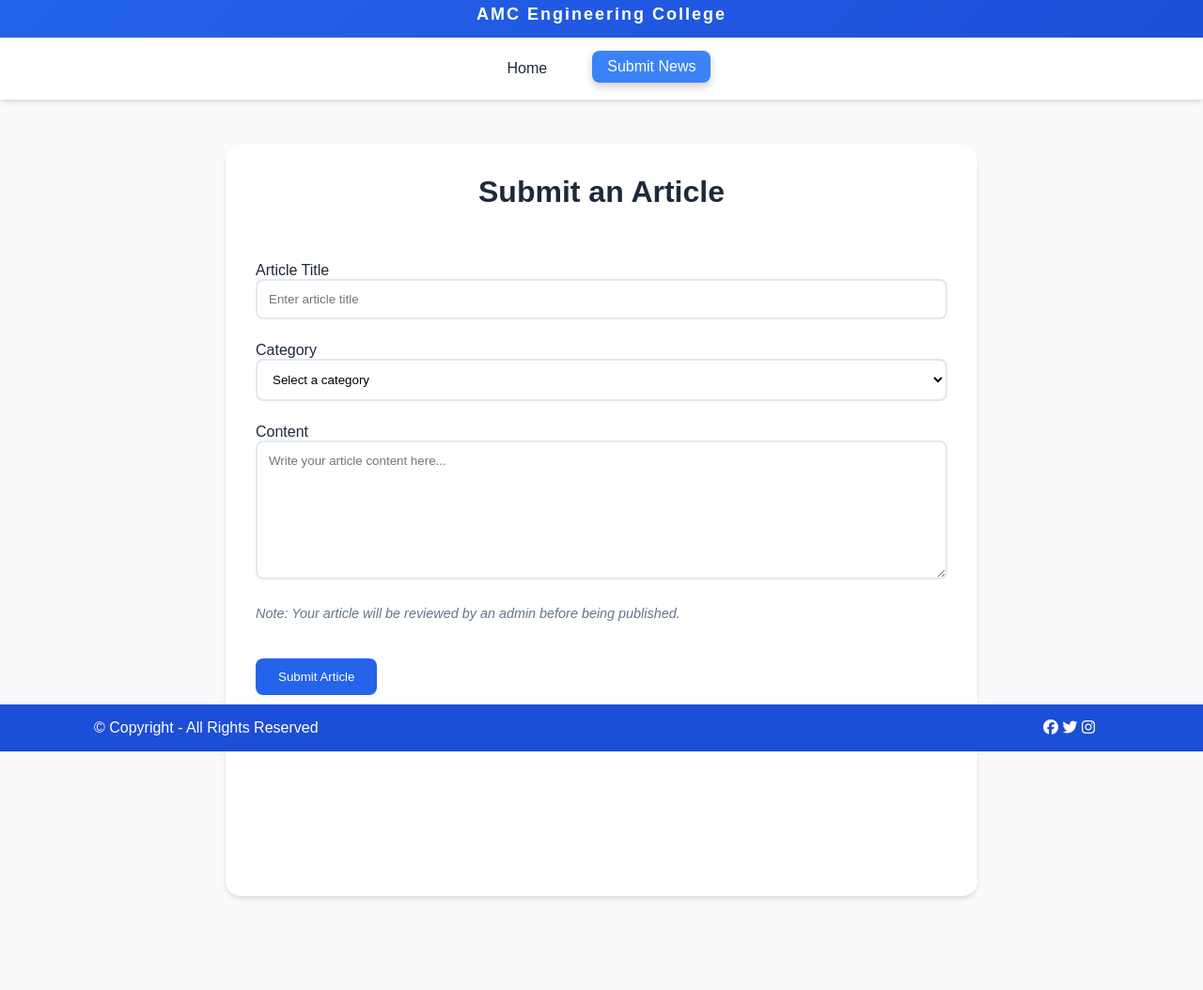
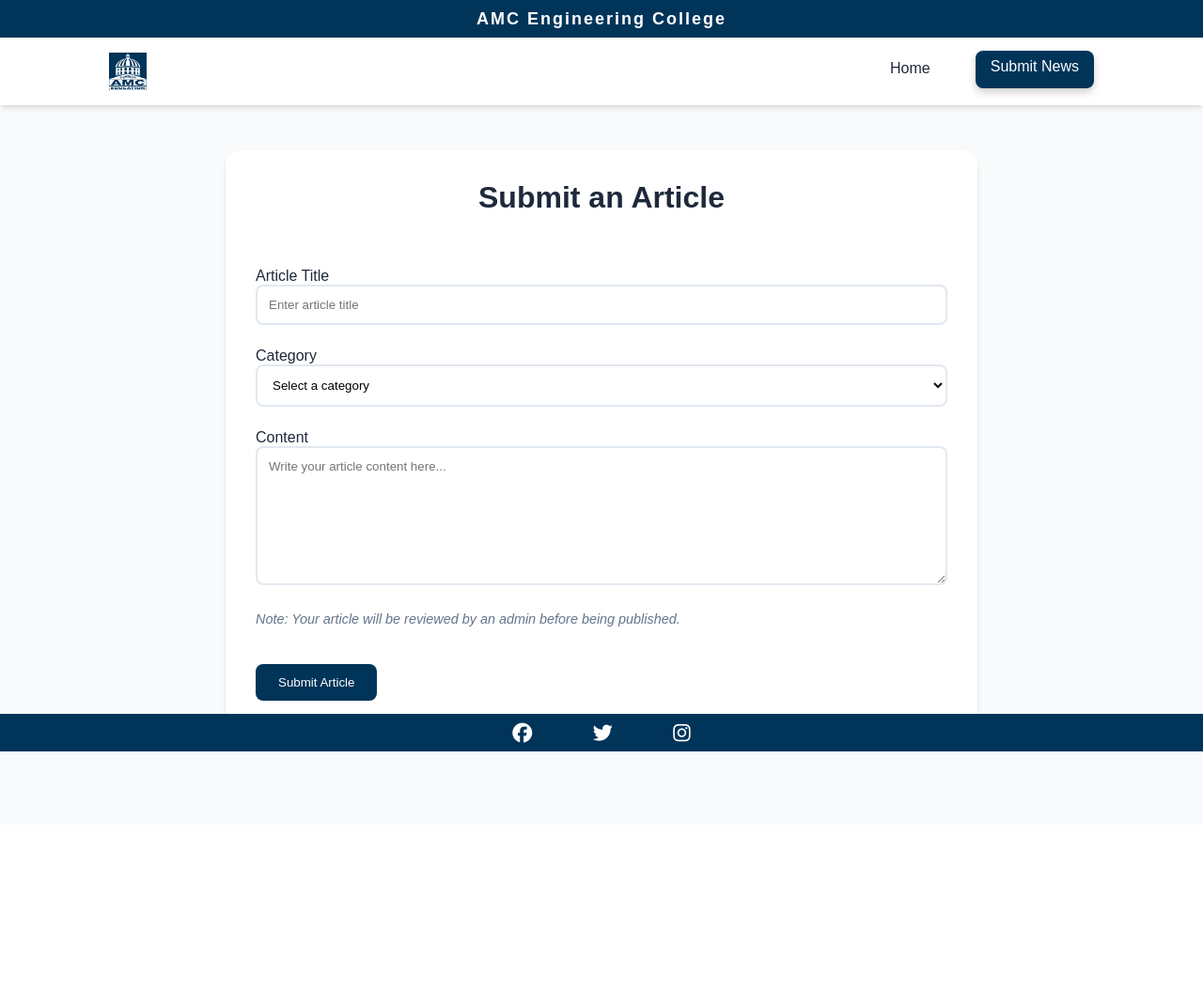
Before and after one commit to bichitrabehera/college-news-, a Django app: page /submit/ in a window 1280 px wide. Shown: the whole page at 94% size. After the commit the page ends 800 px from the top, so only its background shows below. Run offline with Django 5.2, Linux system fonts and the light colour scheme; data comes from the database, SQL or seed files in the repository; both versions use the stored data as it was after the commit.

Commit message:
added styling

```diff
--- a/news/settings.py
+++ b/news/settings.py
@@ -4,6 +4,7 @@ import environ
 
 # Initialize environment variables
 env = environ.Env()
+
 environ.Env.read_env()
 
 # Build paths inside the project like this: BASE_DIR / 'subdir'.
@@ -12,7 +13,7 @@ STATICFILES_STORAGE = 'whitenoise.storage.CompressedManifestStaticFilesStorage'
 STATIC_ROOT = os.path.join(BASE_DIR, 'staticfiles')
 # Quick-start development settings - unsuitable for production
 # See https://docs.djangoproject.com/en/3.2/howto/deployment/checklist/
-
+environ.Env.read_env(os.path.join(BASE_DIR, '.env'))
 # SECURITY WARNING: keep the secret key used in production secret!
 SECRET_KEY = env('SECRET_KEY')
 
@@ -20,7 +21,7 @@ SECRET_KEY = env('SECRET_KEY')
 DEBUG = env.bool('DEBUG', default=False)
 
 import sys
-ALLOWED_HOSTS = ['college-news.vercel.app', '127.0.0.1']
+ALLOWED_HOSTS = ['*']
 sys.stdout.write(f"ALLOWED_HOSTS: {ALLOWED_HOSTS}\n")
 
 # Application definition
--- a/newsletter/Static/style.css
+++ b/newsletter/Static/style.css
@@ -16,10 +16,14 @@
     box-sizing: border-box;
 }
 
+html{
+    scroll-behavior: smooth;
+    scrollbar-width: 10px;
+}
 
 
 body {
-    font-family: 'Poppins', sans-serif;
+    font-family: Museo, sans-serif;
     background-color: var(--background-color);
     color: var(--text-color);
 }
@@ -34,10 +38,11 @@ body {
 }
 
 .amc {
-    background: linear-gradient(135deg, var(--primary-color), var(--secondary-color));
+    background-color: #003459;
     height: 40px;
-    padding: 5px;
-    text-align: center;
+    display: flex;
+    align-items: center;
+    justify-content: center;
 }
 
 .amc h1 {
@@ -46,6 +51,7 @@ body {
     font-weight: 600;
     letter-spacing: 2px;
     margin: 0;
+
 }
 
 .nav-container {
@@ -55,12 +61,18 @@ body {
 
 .nav-links {
     max-width: 1200px;
-    margin: 0 auto;
+    margin: 0 100px;
     display: flex;
     gap: 2rem;
-    justify-content: center;
+    justify-content: flex-end;
 }
 
+.logo{
+    height: 40px;
+    width: 40px;
+    background-color: #003459;
+        margin-right: auto;
+}
 .nav-link {
     text-decoration: none;
     color: var(--text-color);
@@ -71,7 +83,7 @@ body {
 }
 
 .nav-link:hover, .nav-link.active {
-    background-color: var(--accent-color);
+    background-color: #003459;
     color: var(--white);
     transform: translateY(-2px);
     box-shadow: 0 4px 8px rgba(0, 0, 0, 0.2);
@@ -342,7 +354,6 @@ select:focus {
 /* Submit News Form */
 .submitnews {
     max-width: 800px;
-    height: 100vh;
     margin: 3rem auto;
     padding: 2rem;
     background-color: var(--white);
@@ -399,6 +410,10 @@ button {
     align-self: flex-start;
 }
 
+.submit{
+    background-color: #003459;
+}
+
 button:hover {
     background-color: var(--secondary-color);
     transform: translateY(-2px);
@@ -407,22 +422,22 @@ button:hover {
 footer{
     bottom: 0;
     position: fixed;
-    height: 50px;
-    background-color: #1d4ed8;
+    height: 40px;
+    background-color: #003459;
     width: 100%;
     display: flex;
-    justify-content: space-between;
+    justify-content: center;
     align-items: center;
     color: white;
-    padding: 0px 100px;
 }
 
-.links{
-    width: 70px;
-    margin-left: 40px;
-    justify-content: space-between;
+footer p{
+    margin-right: 90px;
 }
-
+.links i{
+    padding: 30px;
+    font-size: 21px;
+}
 /* Animations */
 @keyframes fadeInDown {
     from {
@@ -468,4 +483,12 @@ footer{
         margin: 2rem 1rem;
         padding: 1.5rem;
     }
+    footer .links{
+        display: none;
+        font-size: 10px;
+        padding: 20px;
+    }
+    footer p{
+        margin-left: 90px;
+    }
 }
--- a/newsletter/templates/newsletter/admin_articles.html
+++ b/newsletter/templates/newsletter/admin_articles.html
@@ -15,6 +15,8 @@
         </div>
         <nav class="nav-container">
             <div class="nav-links">
+                <img class="logo" src="{% static 'images/amc.png' %}" alt="My Image">
+
                 <a href="{% url 'home' %}" class="nav-link">Home</a>
                 <a href="#" class="nav-link active">Admin Panel</a>
             </div>
@@ -52,7 +54,6 @@
 
     <footer class="footer">
         <div class="footer-content">
-            <p>&copy; Copyright 2024 . AMC Engineering College</p>
             <p class="footer-credits">Admin Panel</p>
         </div>
     </footer>
--- a/newsletter/templates/newsletter/submit_article.html
+++ b/newsletter/templates/newsletter/submit_article.html
@@ -19,6 +19,8 @@
         </div>
         <nav class="nav-container">
             <div class="nav-links">
+                <img class="logo" src="{% static 'images/amc.png' %}" alt="My Image">
+
                 <a href="{% url 'home' %}" class="nav-link">Home</a>
                 <a href="#" class="nav-link active">Submit News</a>
             </div>
@@ -32,12 +34,12 @@
                 <h2 class="title">Submit an Article</h2>
 
                 <div class="form-group">
-                    <label for="title">Article Title</label>
+                    <label for="title">Article Title</label><br>
                     <input type="text" name="title" id="title" required placeholder="Enter article title">
                 </div>
 
                 <div class="form-group">
-                    <label for="category">Category</label>
+                    <label for="category">Category</label><br>
                     <select name="category" id="category" required>
                         <option value="">Select a category</option>
                         {% for category in form.category.field.queryset %}
@@ -47,22 +49,20 @@
                 </div>
 
                 <div class="form-group">
-                    <label for="content">Content</label>
+                    <label for="content">Content</label><br>
                     <textarea name="content" id="content" required rows="8"
                         placeholder="Write your article content here..."></textarea>
                 </div>
 
                 <p class="info-text">Note: Your article will be reviewed by an admin before being published.</p>
 
-                <button type="submit">Submit Article</button>
+                <button class="submit" type="submit">Submit Article</button>
             </form>
         </div>
     </main>
 
     <footer class="footer">
-        <div>
-            &copy Copyright - All Rights Reserved
-        </div>
+
         <div class="links">
             <i class="fa-brands fa-facebook"></i>
             <i class="fa-brands fa-twitter"></i>
--- a/newsletter/templates/newsletter/success.html
+++ b/newsletter/templates/newsletter/success.html
@@ -17,6 +17,8 @@
         </div>
         <nav class="nav-container">
             <div class="nav-links">
+                <img class="logo" src="{% static 'images/amc.png' %}" alt="My Image">
+
                 <a href="{% url 'home' %}" class="nav-link">Home</a>
                 <a href="{% url 'submit_article' %}" class="nav-link">Submit News</a>
             </div>
@@ -37,9 +39,7 @@
     </main>
 
     <footer class="footer">
-        <div>
-            &copy Copyright - All Rights Reserved
-        </div>
+
         <div class="links">
             <i class="fa-brands fa-facebook"></i>
             <i class="fa-brands fa-twitter"></i>
```
Also changed, not shown: newsletter/templates/newsletter/index.html (+7 -7 lines), db.sqlite3, newsletter/Static/images/amc.png (added), 1 other file.
